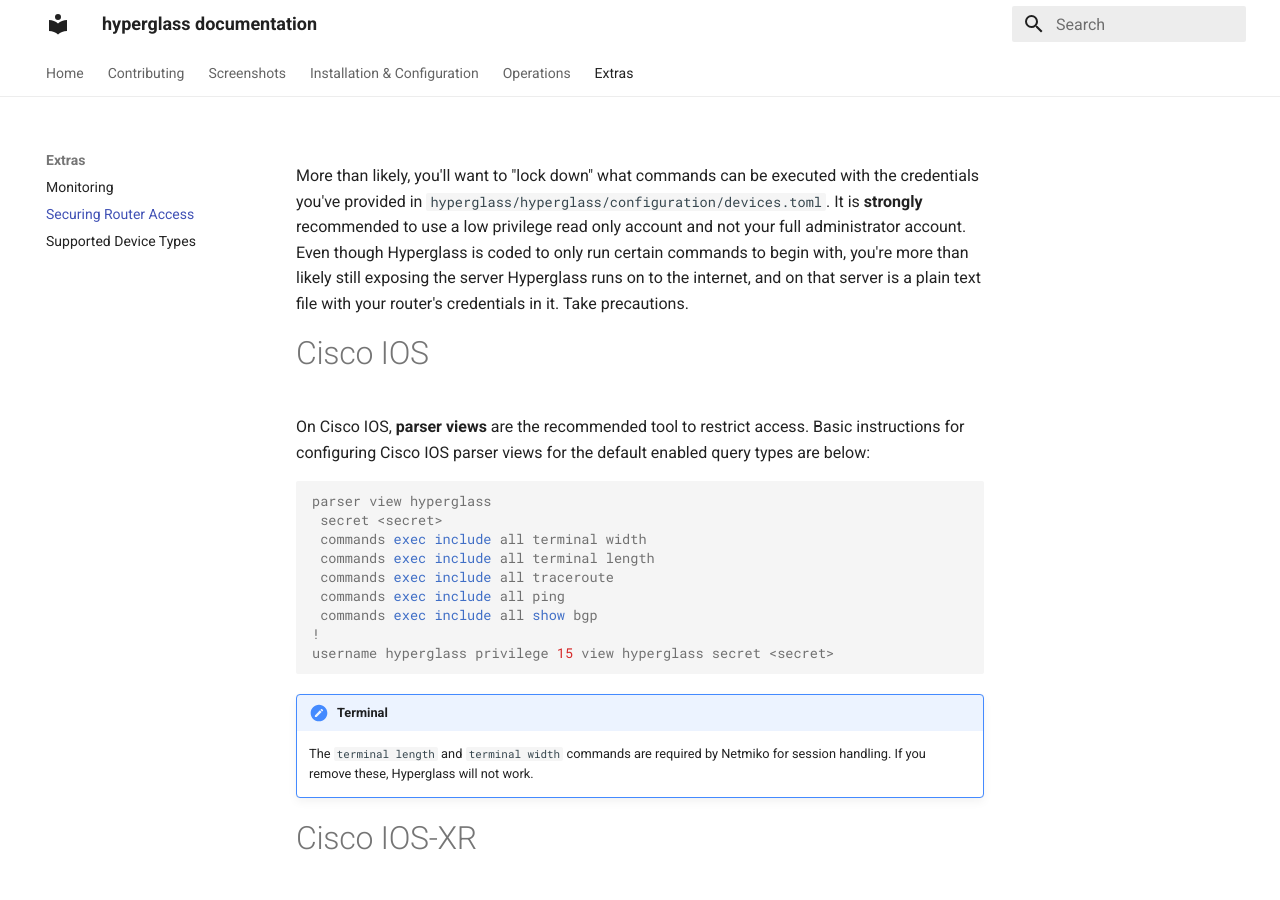
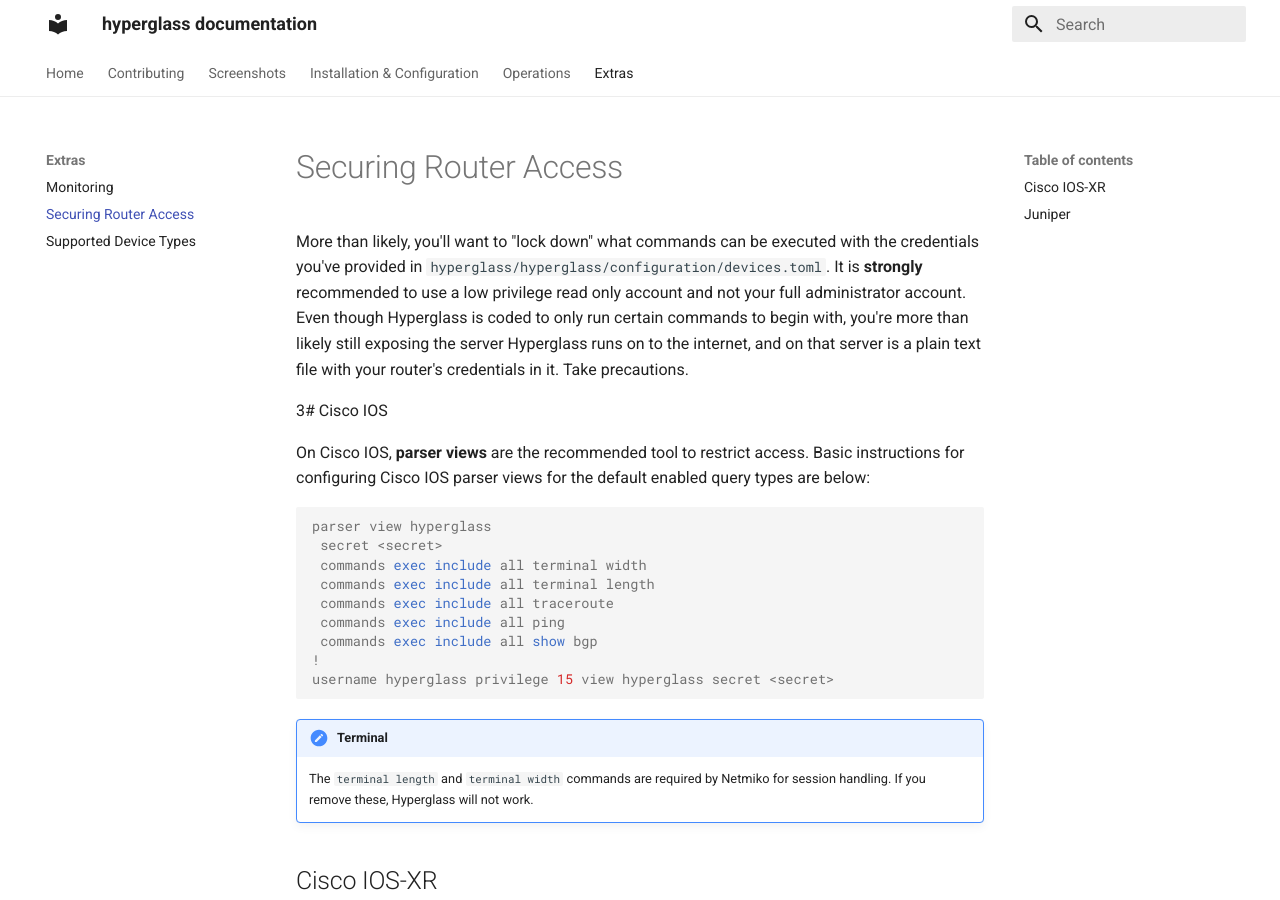
Before and after one commit to thatmattlove/hyperglass-docs, an MkDocs documentation site: the page built from docs/extras/securing-router-access.md, in a window 1280 px wide and 900 px high. Built offline with MkDocs 1.6.1 and Material for MkDocs 9.7.7, drawn with Linux system fonts in a browser that asks for light colours.

Commit message:
removed more h1s

```diff
--- a/docs/extras/securing-router-access.md
+++ b/docs/extras/securing-router-access.md
@@ -1,6 +1,6 @@
 More than likely, you'll want to "lock down" what commands can be executed with the credentials you've provided in `hyperglass/hyperglass/configuration/devices.toml`. It is **strongly** recommended to use a low privilege read only account and not your full administrator account. Even though Hyperglass is coded to only run certain commands to begin with, you're more than likely still exposing the server Hyperglass runs on to the internet, and on that server is a plain text file with your router's credentials in it. Take precautions.
 
-# Cisco IOS
+3# Cisco IOS
 
 On Cisco IOS, **parser views** are the recommended tool to restrict access. Basic instructions for configuring Cisco IOS parser views for the default enabled query types are below:
 
@@ -19,7 +19,7 @@
 !!! note "Terminal"
     The `terminal length` and `terminal width` commands are required by Netmiko for session handling. If you remove these, Hyperglass will not work.
 
-# Cisco IOS-XR
+## Cisco IOS-XR
 
 On Cisco IOS-XR, **taskgroups** are the recommended tool to restrict access. Basic instructoins for configuring Cisco IOS-XR taskgroups for the default enabled query types are below:
 
@@ -40,7 +40,7 @@
 !!! warning "IOS-XR"
     I have not yet figured out a way to enable all the extended options for `ping` and `traceroute` (source IP, count, etc.) without adding the `group operator` statement to the taskgroup. If anyone knows of a way to do this, I welcome a docs PR.
 
-# Juniper
+## Juniper
 
 On JunOS, **system login classes** are the recommended tool to restrict access. Basic instructoins for configuring Juniper JunOS login classes for the default enabled query types are below:
 
```
Also changed, not shown: docs/extras/monitoring.md (+0 -2 lines), docs/extras/supported-device-types.md (+2 -2 lines).
